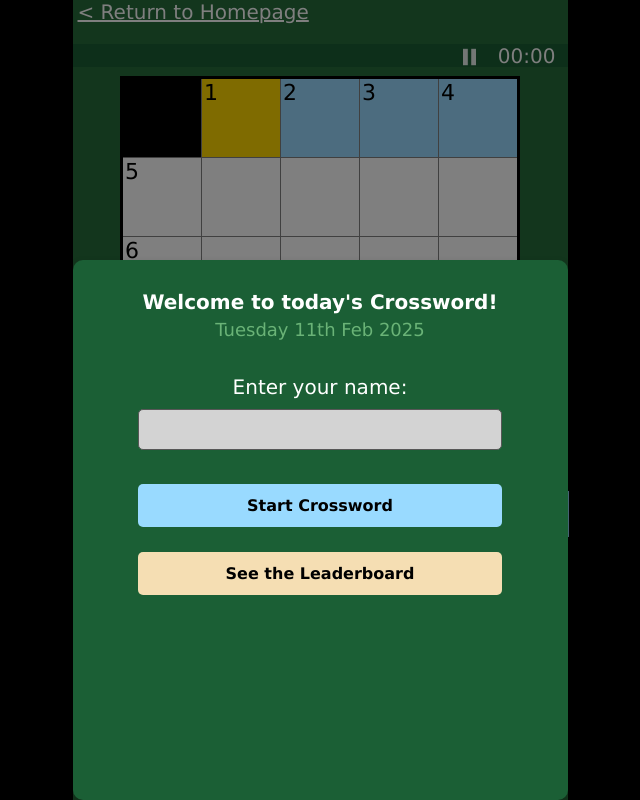
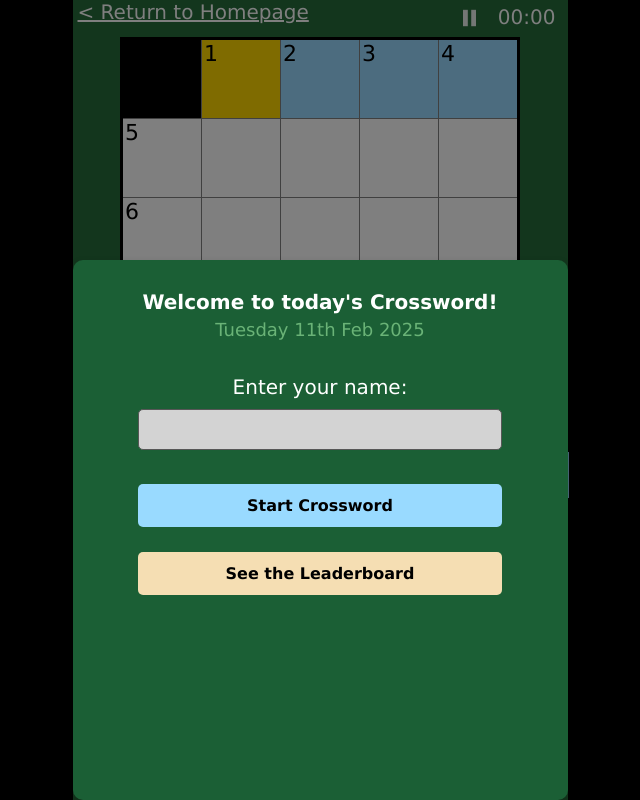
Before and after one commit to Stepzach/nyt2, a plain HTML site: page index.html in a window 1280 px wide. Shown: the whole page, without its empty margins (320-960 px from the left). Drawn offline with Linux system fonts and the light colour scheme.

Commit message:
Update style.css

```diff
--- a/style.css
+++ b/style.css
@@ -38,11 +38,12 @@ body {
     position: relative;
     z-index: 10;
     width: 100%;
-     margin-top: 0px;
-    padding-top: -10px;
+     margin-top: -39px;
+    padding-top: 0px;
     padding-bottom: 0px;
     max-width: 495px; /* matches fixed container*/
-    background-color: #1b5f35;
+    background-color: transparennt;
+
 
     height: 23px;
     margin-left: auto;
```
